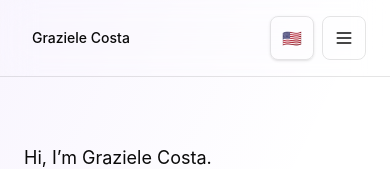
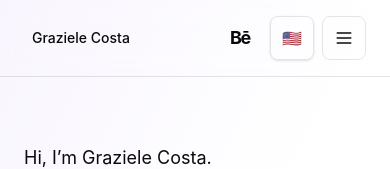
Before and after one commit to ohgrazidesigner-blip/product-design-portfolio, a React (Vite) app: page / in a window 390 px wide. Shown: the top 169 px of the page. Built offline with nearby package versions, Linux system fonts and the light colour scheme.

Commit message:
fix: polish responsive header controls

```diff
--- a/src/app/components/Navigation.tsx
+++ b/src/app/components/Navigation.tsx
@@ -133,7 +133,7 @@ export function Navigation() {
               <button
                 type="button"
                 aria-expanded={isMenuOpen}
-                aria-controls="tablet-navigation"
+                aria-controls="responsive-navigation"
                 aria-label={
                   isMenuOpen
                     ? c.navigation.closeMenu
@@ -153,12 +153,23 @@ export function Navigation() {
             </div>
 
             <div className="flex items-center gap-2 md:hidden">
+              <a
+                href={behanceHref}
+                target="_blank"
+                rel="noopener noreferrer"
+                aria-label={c.app.behanceAria}
+                title="Behance"
+                className="inline-flex h-11 w-11 items-center justify-center rounded-lg text-muted-foreground transition-colors hover:bg-muted/50 hover:text-[var(--premium-accent)]"
+              >
+                <BehanceIcon className="text-[18px]" />
+              </a>
+
               <LanguageSelector compact />
 
               <button
                 type="button"
                 aria-expanded={isMenuOpen}
-                aria-controls="mobile-navigation"
+                aria-controls="responsive-navigation"
                 aria-label={
                   isMenuOpen
                     ? c.navigation.closeMenu
@@ -183,7 +194,7 @@ export function Navigation() {
       <AnimatePresence>
         {isMenuOpen && (
           <motion.div
-            id="mobile-navigation"
+            id="responsive-navigation"
             initial={{ opacity: 0, y: -8 }}
             animate={{ opacity: 1, y: 0 }}
             exit={{ opacity: 0, y: -8 }}
```
